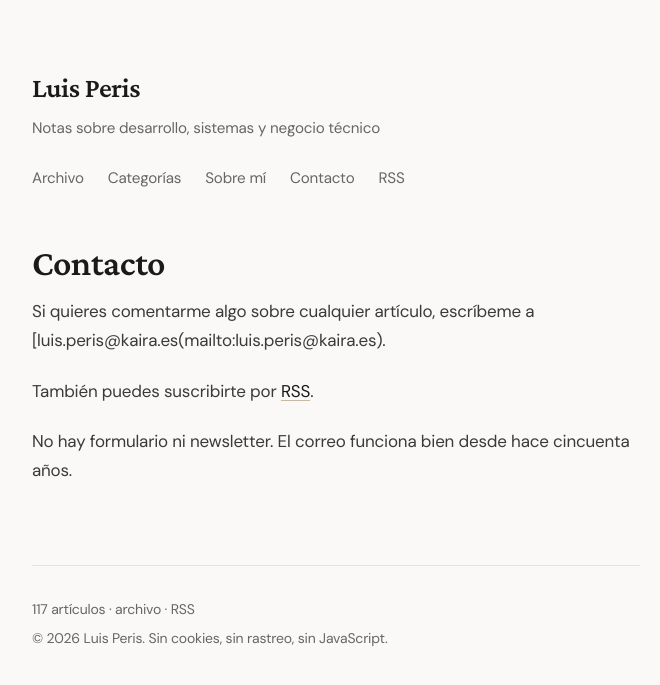
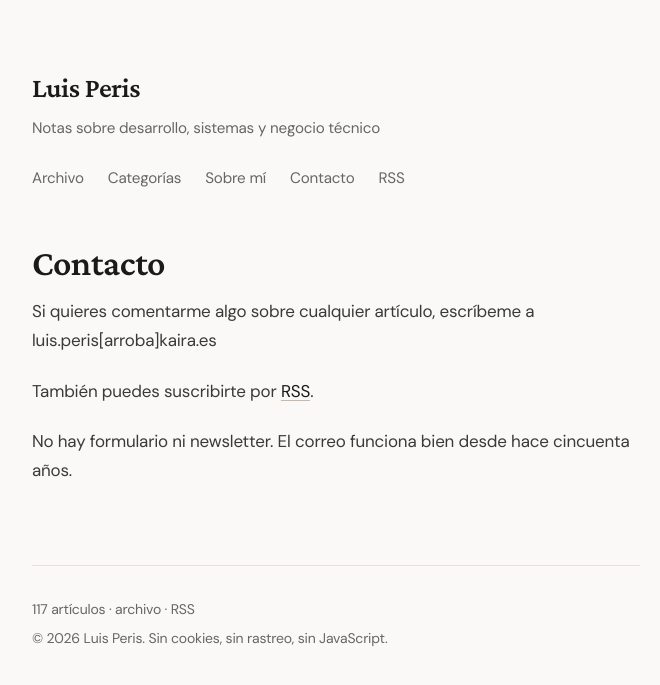
Before and after one commit to LuisPerisVidal/luisperis.com, a Jekyll site: the page built from contacto.md, in a window 1280 px wide. Shown: the top 685 px of the page, without its empty margins (304-964 px from the left). Built offline with Jekyll 4.4.1, drawn with Linux system fonts in a browser that asks for light colours.

Commit message:
Fix email formatting in 'contacto.md' and remove unnecessary comment in 'sobre-mi.md'

```diff
--- a/contacto.md
+++ b/contacto.md
@@ -5,8 +5,7 @@ permalink: /contacto/
 description: "Cómo contactar conmigo."
 ---
 
-Si quieres comentarme algo sobre cualquier artículo, escríbeme a
-[luis.peris@kaira.es(mailto:luis.peris@kaira.es).
+Si quieres comentarme algo sobre cualquier artículo, escríbeme a luis.peris[arroba]kaira.es
 
 También puedes suscribirte por [RSS](/feed.xml).
 
```
Also changed, not shown: sobre-mi.md (+0 -1 lines).
